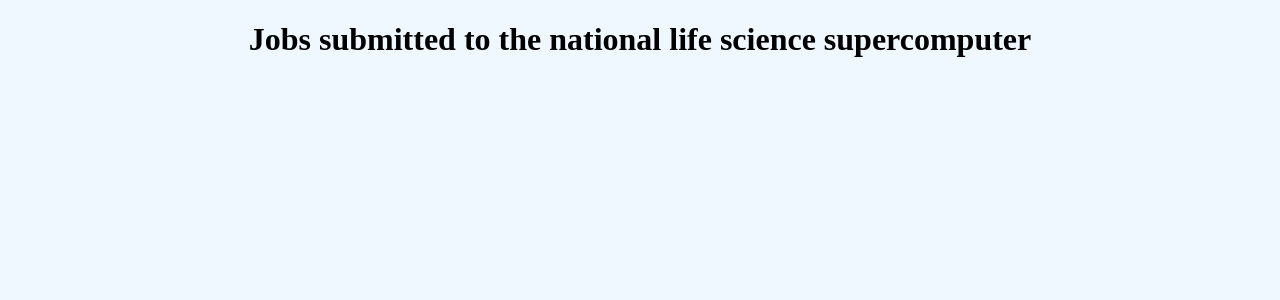
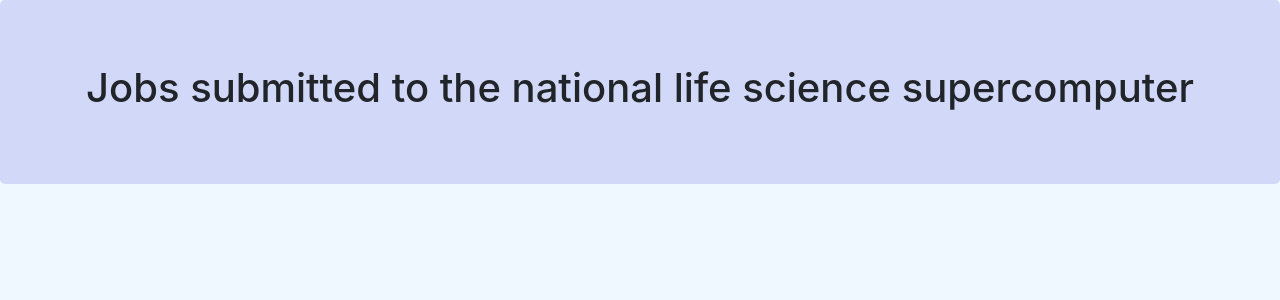
Before and after one commit to Anne55x9/AnneSofieFjmFrontendTask, an Angular app in the folder fjmSite/: page / in a window 1280 px wide. Shown: the top 300 px of the page. Built offline with nearby package versions, Linux system fonts and the light colour scheme.

Commit message:
Added background color and a bootstrap stylesheet link to the index.html file. A jumbotron class, in light purple, is added to the app.component.css. The jumbotron class is implemented around the main title of the website in the app component html file.

```diff
--- a/fjmSite/src/app/app.component.css
+++ b/fjmSite/src/app/app.component.css
@@ -0,0 +1,4 @@
+.jumbotron {
+    background-color:rgba(45, 42, 201, 0.153);
+
+  }
--- a/fjmSite/src/app/app.component.html
+++ b/fjmSite/src/app/app.component.html
@@ -1,5 +1,9 @@
 <!--The content below is only a placeholder and can be replaced.-->
+
+<div class="jumbotron">
+
 <div style="text-align:center">
   <h1>
     Jobs submitted to the national life science supercomputer
   </h1>
+</div>
--- a/fjmSite/src/index.html
+++ b/fjmSite/src/index.html
@@ -2,6 +2,7 @@
 <html lang="en">
 <head>
   <meta charset="utf-8">
+  <link rel="stylesheet" href="https://stackpath.bootstrapcdn.com/bootstrap/4.1.0/css/bootstrap.min.css" integrity="sha384-9gVQ4dYFwwWSjIDZnLEWnxCjeSWFphJiwGPXr1jddIhOegiu1FwO5qRGvFXOdJZ4" crossorigin="anonymous">
   <title>Jobs submitted</title>
   <base href="/">
 
```
